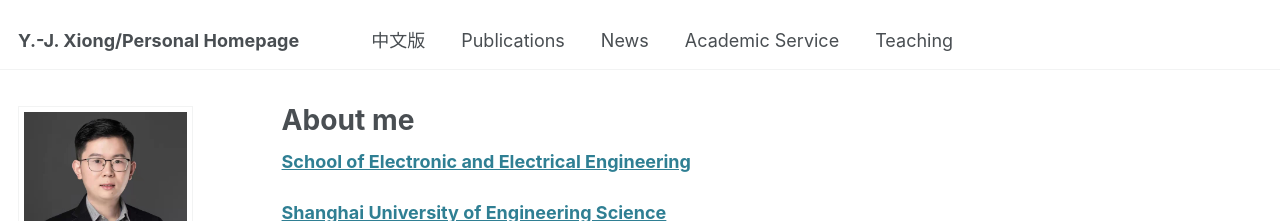
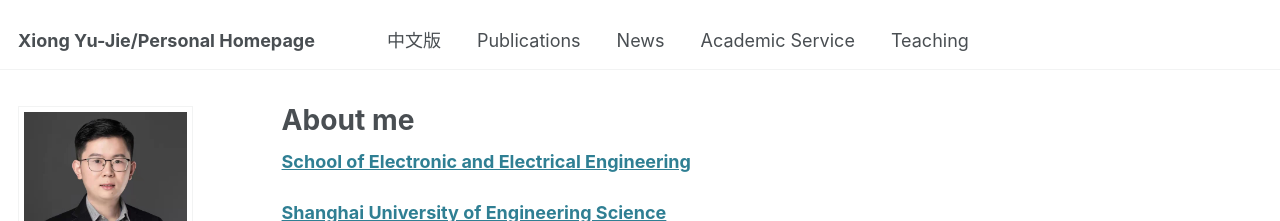
Before and after one commit to X-Lab-CN/introduce, a Jekyll site: the page built from _pages/about.md, in a window 1280 px wide. Shown: the top 221 px of the page. Built offline with Jekyll 4.4.1, drawn with Linux system fonts in a browser that asks for light colours.

Commit message:
Update _config.yml

```diff
--- a/_config.yml
+++ b/_config.yml
@@ -9,7 +9,7 @@
 # Basic Site Settings
 locale                   : "en-US"
 site_theme               : "default"
-title                    : "Y.-J. Xiong/Personal Homepage"
+title                    : "Xiong Yu-Jie/Personal Homepage"
 title_separator          : "-"
 name                     : &name "Zhanpeng Ji"
 description              : &description "personal description"
```
